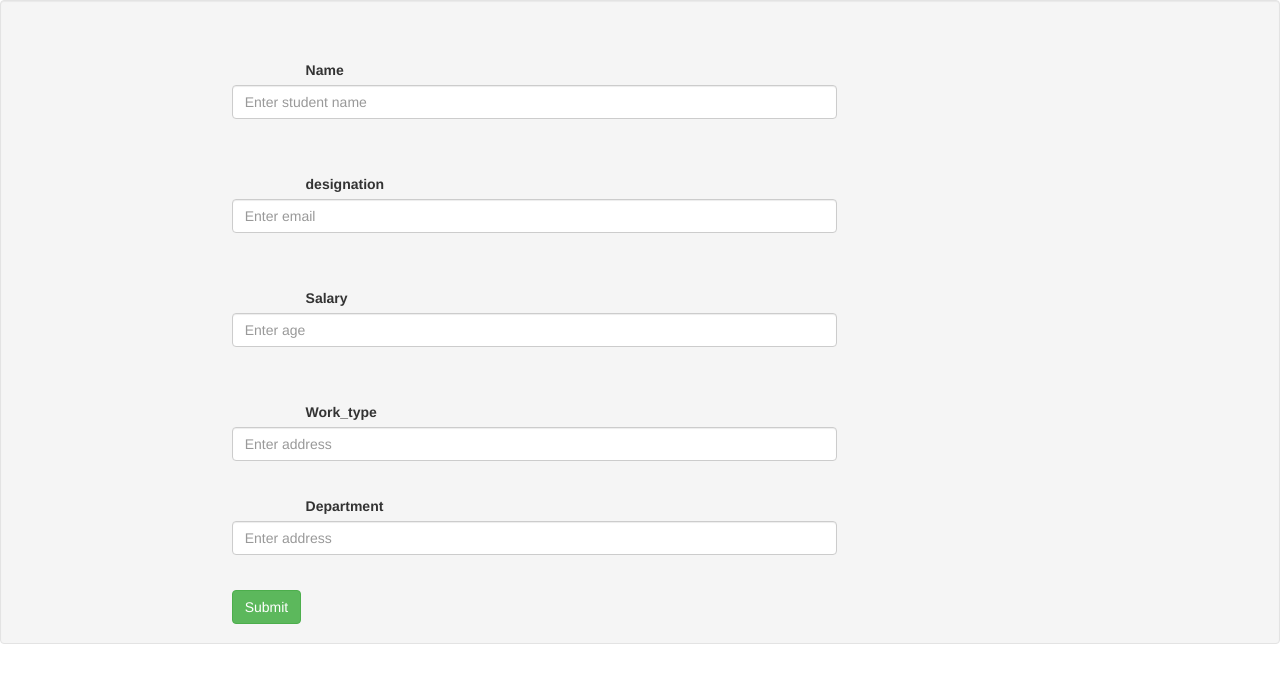
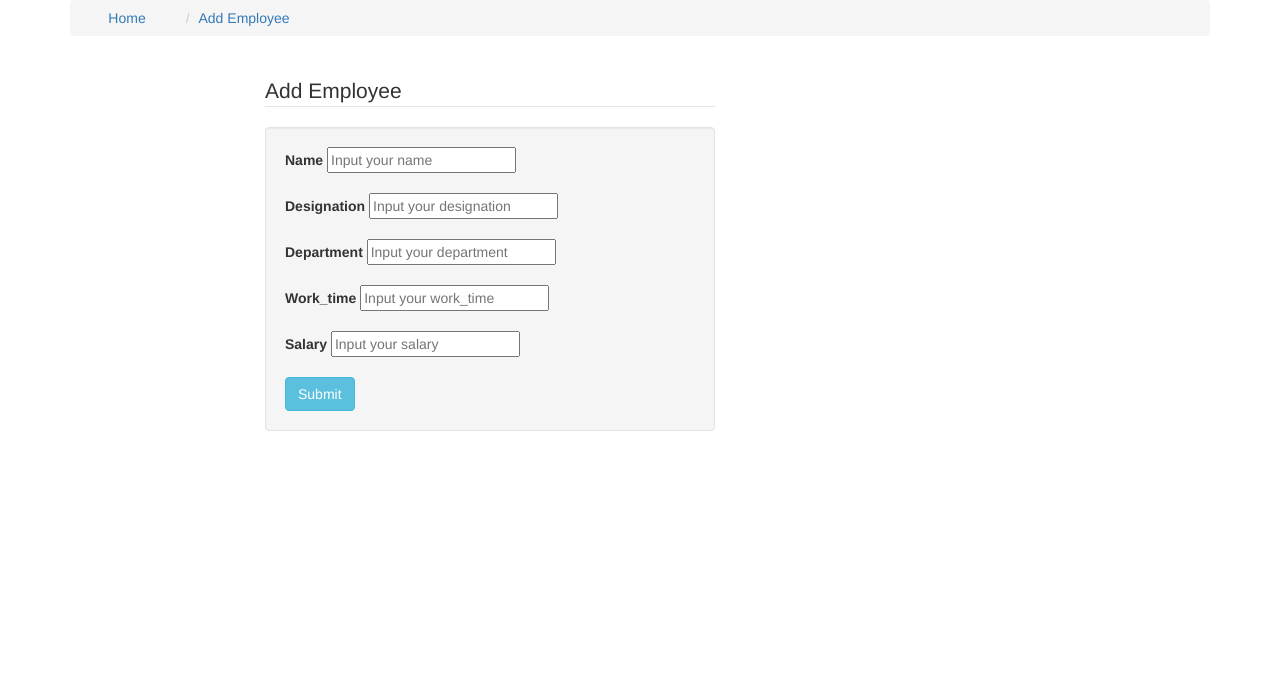
Before and after one commit to mf-hossen/Learn-Slim, a PHP site: page /templates/insert.php in a window 1280 px wide. Shown: the top 683 px of the page. Run offline with PHP 8.4, Linux system fonts and the light colour scheme.

Commit message:
insert into database

```diff
--- a/templates/insert.php
+++ b/templates/insert.php
@@ -5,7 +5,7 @@
     <meta http-equiv="X-UA-Compatible" content="IE=edge">
     <meta name="viewport" content="width=device-width, initial-scale=1">
     <!-- The above 3 meta tags *must* come first in the head; any other head content must come *after* these tags -->
-    <title>Bootstrap 101 Template</title>
+    <title>Add Emloyee</title>
 
     <!-- Bootstrap -->
     <link rel="stylesheet" href="https://maxcdn.bootstrapcdn.com/bootstrap/3.3.7/css/bootstrap.min.css"
@@ -21,47 +21,57 @@
 </head>
 <body>
 
-<form action="/insert" method="post" class="well">
+    <div class="container">
+        <ol class="breadcrumb">
+
+            <li><a href="/employee">Home</a></li>
+
+            <li><a href="#">Add Employee</a></li>
+        </ol>
          <div class="row">
-                   <div class="col-md-2"></div>
-        <div class="col-md-6">
-                           <div class="form-group">
-                                   <label for="exampleInputPassword1">Name</label>
-                                   <input type="text" name="name" class="form-control" id="" placeholder="Enter student name" required>
-                               </div>
 
-                           <div class="form-group">
-                                   <label for="exampleInputPassword1">designation</label>
-                                   <input type="text" name="designation" class="form-control" id="" placeholder="Enter email">
-                               </div>
-                           <div class="form-group">
-                                   <label for="exampleInputPassword1">Salary</label>
-                                   <input type="text" name="salary" class="form-control" id="" placeholder="Enter age" required>
-                               </div>
-                           <div class="form-group">
-                                   <label for="exampleInputPassword1">Work_type</label>
-                                   <input type="text" name="work_type" class="form-control" id="" placeholder="Enter address" required>
-                           </div>
+            <div class="col-md-2"></div>
+            <div class="col-md-10">
+                <fieldset style="width: 450px">
+                    <legend>Add Employee</legend>
+                    <form action="/insert" method="post" class="well">
+                        <div>
+                            <b>Name</b>
+                            <input type="text" name="name" placeholder="Input your name" required>
+                        </div><br>
 
-            <div class="form-group">
-                                   <label for="exampleInputPassword1">Department</label>
-                                   <input type="text" name="department" class="form-control" id="" placeholder="Enter address" required>
-                           </div>
+                        <div>
+                            <b>Designation</b>
+                            <input type="text" name="designation" placeholder="Input your designation" required>
+                        </div><br>
 
-            <button class="btn btn-success">Submit</button>
-                       </div>
+                        <div>
+                            <b>Department</b>
+                            <input type="text" name="department" placeholder="Input your department" required>
+                        </div><br>
+
+                        <div>
+                            <b>Work_time</b>
+                            <input type="text" name="work_time" placeholder="Input your work_time" required>
+                        </div><br>
+
+                        <div>
+                            <b>Salary</b>
+                            <input type="text" name="salary" placeholder="Input your salary" required>
+                        </div><br>
+
+                        <div>
+                            </ br>
+                           <a href="/employee"> <button class="btn btn-info" type="submit">Submit</button></a>
+                        </div>
+                    </form>
+
+                </fieldset>
 
 
+        </div>
 
-
-
-
-            </div>
-
-
-
-</form>
-
+    </div>
 
 
     <script src="https://ajax.googleapis.com/ajax/libs/jquery/1.12.4/jquery.min.js"></script>
--- a/templates/list.php
+++ b/templates/list.php
@@ -5,7 +5,7 @@
     <meta http-equiv="X-UA-Compatible" content="IE=edge">
     <meta name="viewport" content="width=device-width, initial-scale=1">
     <!-- The above 3 meta tags *must* come first in the head; any other head content must come *after* these tags -->
-    <title>Bootstrap 101 Template</title>
+    <title>Employee List</title>
 
     <!-- Bootstrap -->
     <link rel="stylesheet" href="https://maxcdn.bootstrapcdn.com/bootstrap/3.3.7/css/bootstrap.min.css"
@@ -52,7 +52,7 @@
         </div>
 
         <div class="col-md-6">
-                       <a href="#" class=" glyphicon glyphicon-plus btn btn-info pull-right" type="button">
+                       <a href="/insert" class=" glyphicon glyphicon-plus btn btn-info pull-right" type="button">
                 CREATE</a>
 
 
```
Also changed, not shown: classes/EmployeeMapper.php (+20 -1 lines).
